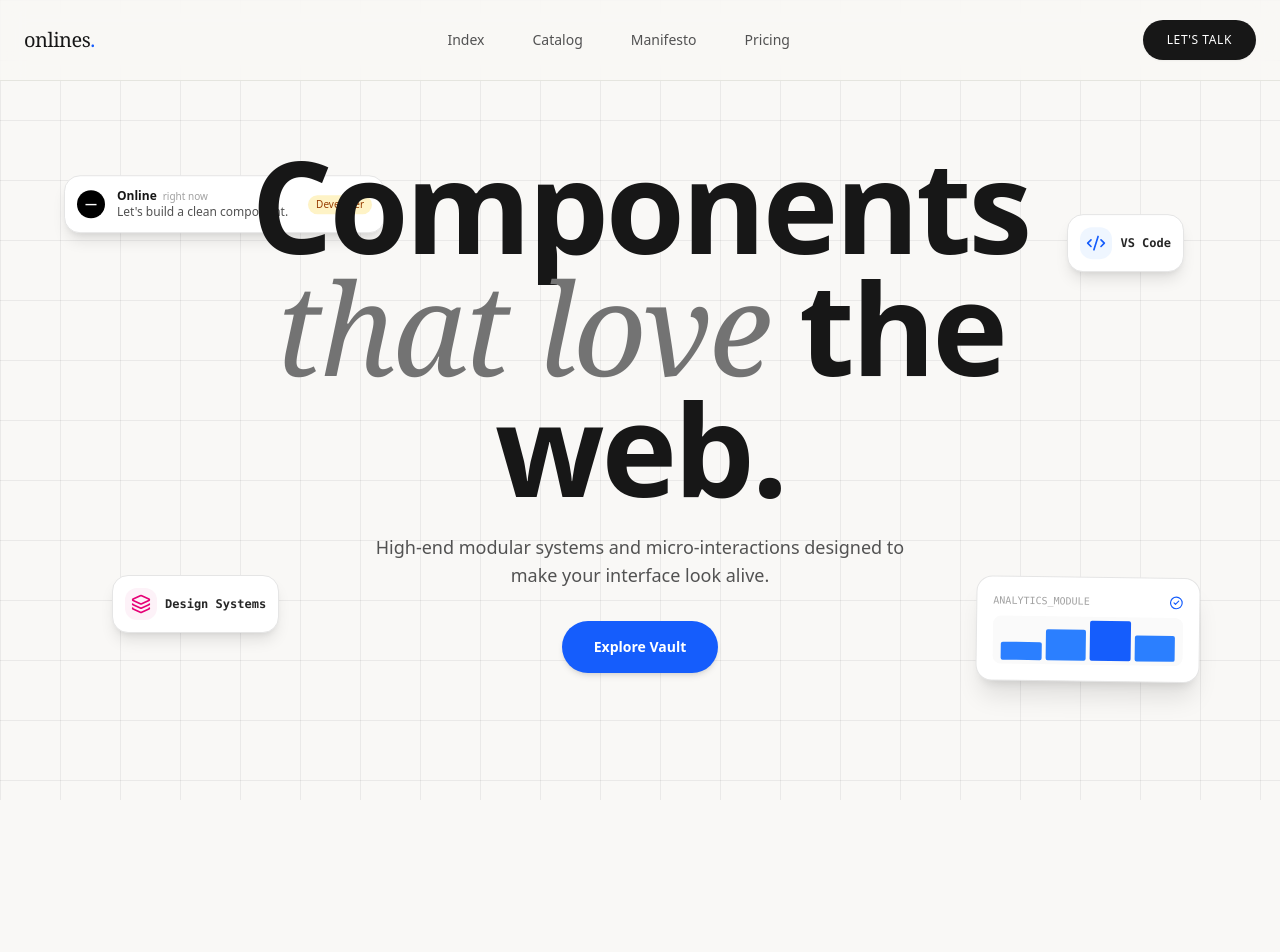
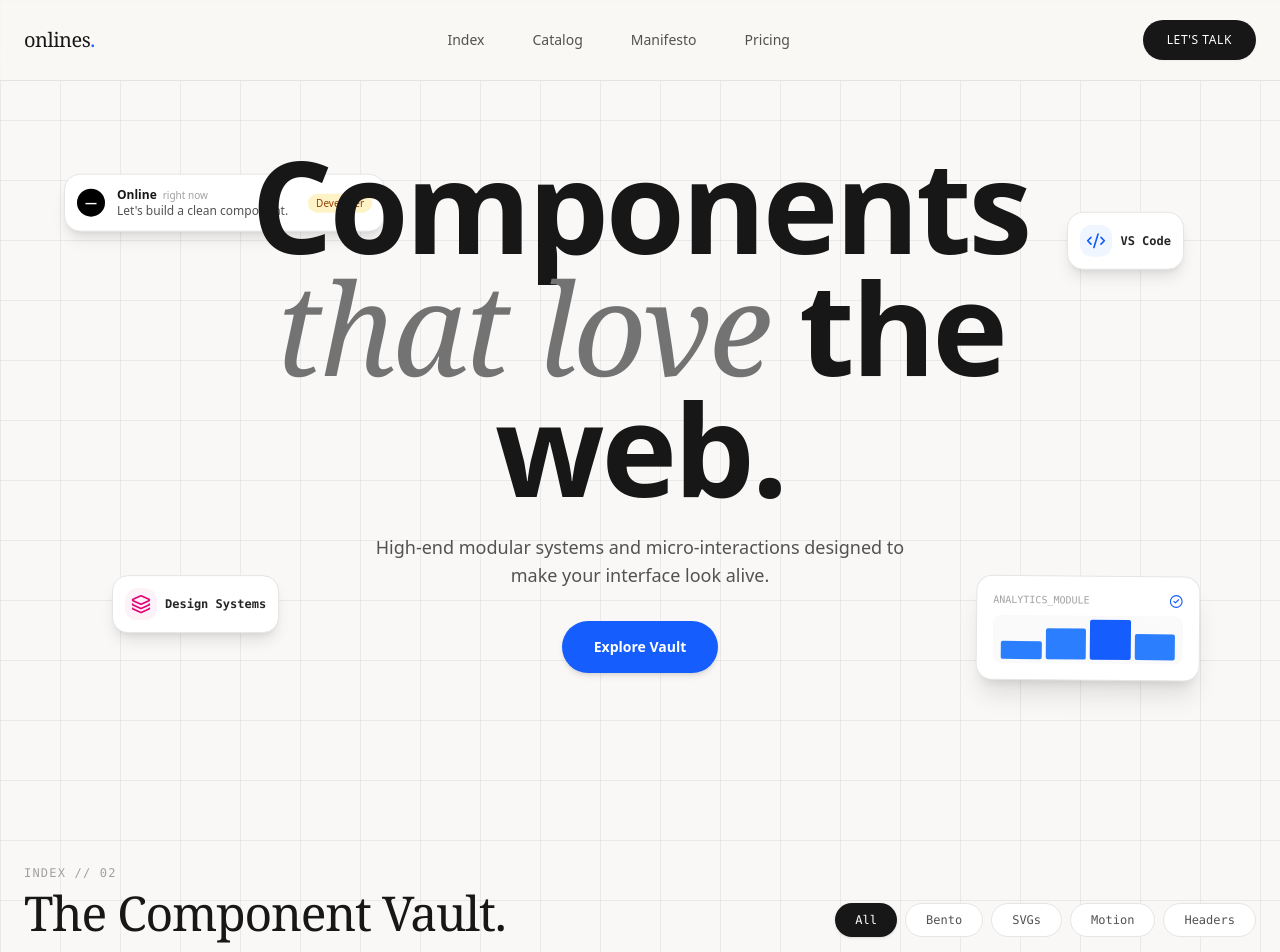
Before and after one commit to itznik/studio-component-archive, a Next.js app: page / in a window 1280 px wide. Shown: the top 952 px of the page. Before the commit the page ends 800 px from the top, so only its background shows below. Built offline with nearby package versions, Linux system fonts and the light colour scheme.

Commit message:
Update page.tsx

```diff
--- a/app/page.tsx
+++ b/app/page.tsx
@@ -1,11 +1,13 @@
 import Navbar from "@/components/Navbar";
 import HeroWorkspace from "@/components/HeroWorkspace";
+import ComponentVault from "@/components/ComponentVault";
 
 export default function Home() {
   return (
     <main className="min-h-screen">
       <Navbar />
       <HeroWorkspace />
+      <ComponentVault />
     </main>
   );
 }
```
